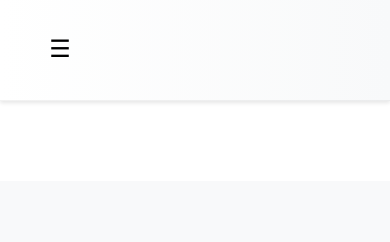
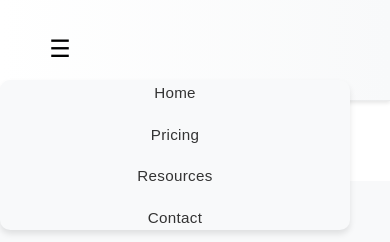
Before and after one commit to BraydenFusion/Fusion-Web-Dev, a website: page index.html in a window 390 px wide. Shown: the top 242 px of the page. Drawn offline with Linux system fonts and the light colour scheme.

Commit message:
Add files via upload

```diff
--- a/index.html
+++ b/index.html
@@ -996,6 +996,26 @@
                 display: flex;
                 justify-content: space-between;
                 align-items: center;
+                flex-wrap: wrap; /* Allow wrapping of items */
+            }
+
+            .nav-links {
+                display: flex;
+                flex-direction: column; /* Stack links vertically */
+                width: 100%; /* Full width on mobile */
+                margin-top: 10px; /* Add some space below the header */
+            }
+
+            .nav-links a {
+                padding: 10px 0;
+                text-align: center; /* Center align text */
+                text-decoration: none;
+                color: #333;
+                transition: background-color 0.3s ease;
+            }
+
+            .nav-links a:hover {
+                background-color: #f0f0f0;
             }
 
             .burger-menu {
```
